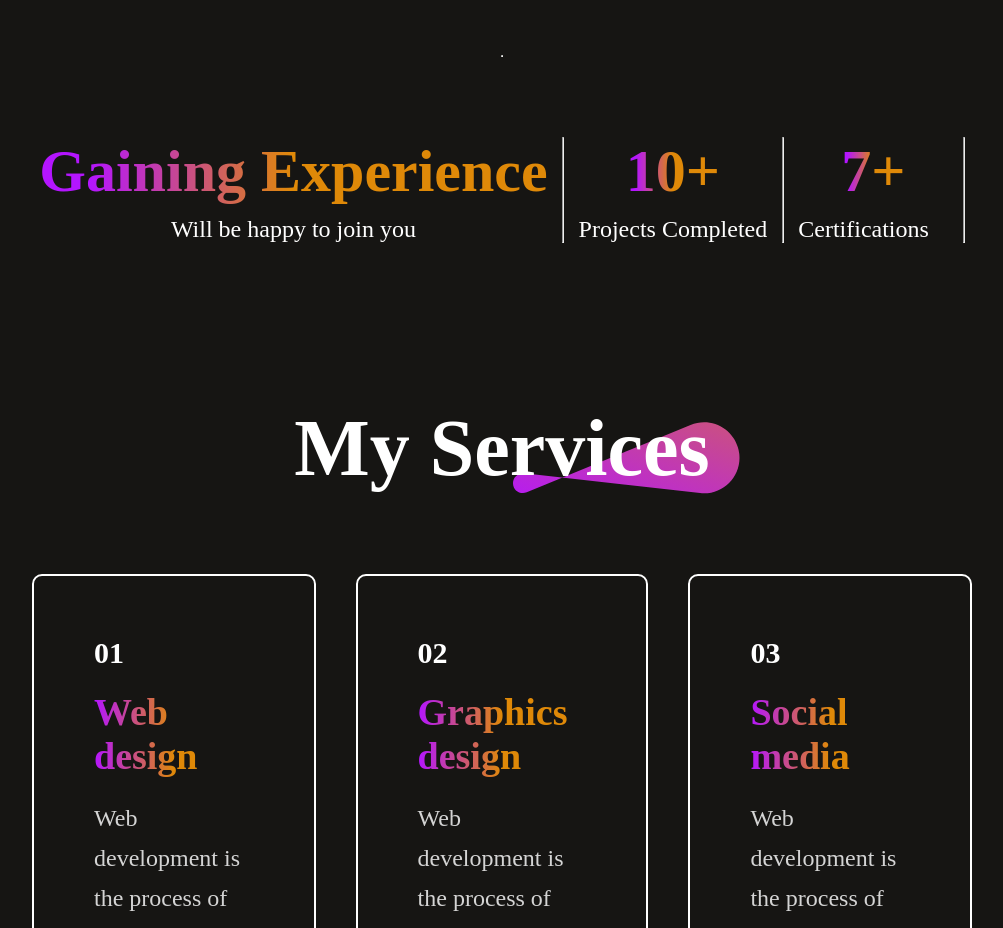
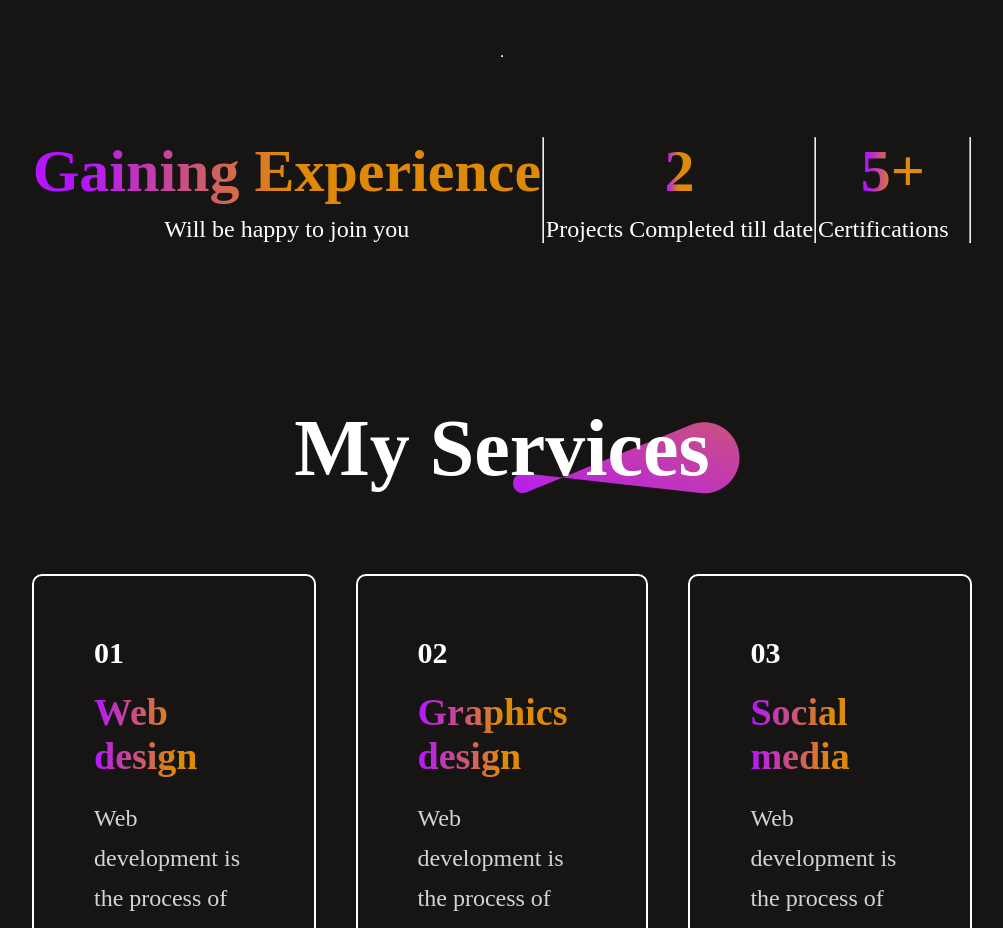
Before and after one commit to Anujsinghchaudhary/portfolio-react, a React (Vite) app: page / in a window 1280 px wide. Shown: the part 1840-2768 px from the top of the page, without its empty margins (138-1141 px from the left). Built offline with nearby package versions, Linux system fonts and the light colour scheme; a web font is replaced by a local one.

Commit message:
detail fixed

```diff
--- a/src/components/about/about.jsx
+++ b/src/components/about/about.jsx
@@ -21,7 +21,7 @@ const About = () => {
           <div className="about-skills">
             <div className="about-skill">
               <p>HTML & CSS</p>
-              <hr className="skill-bar" style={{ width: "60%" }} />
+              <hr className="skill-bar" style={{ width: "75%" }} />
             </div>
             <div className="about-skill">
               <p>JavaScript</p>
@@ -46,12 +46,12 @@ const About = () => {
         </div>
         <hr />
         <div className="about-achievement">
-          <h1>10+</h1>
-          <p>Projects Completed</p>
+          <h1>2</h1>
+          <p>Projects Completed till date</p>
         </div>
         <hr />
         <div className="about-achievement">
-          <h1>7+</h1>
+          <h1>5+</h1>
           <p>Certifications</p>
         </div>
         <hr />
```
